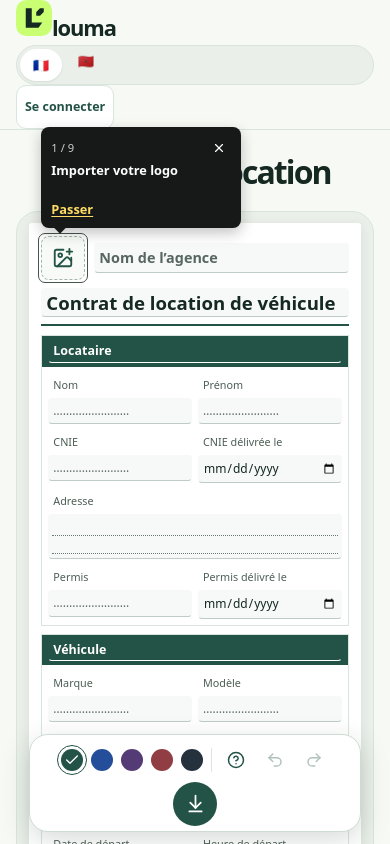
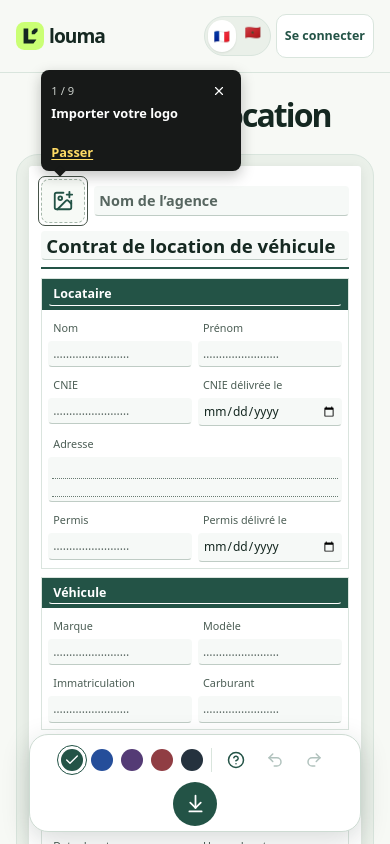
Before and after one commit to boulaffasae/laughing-octo-lamp, a Next.js app: page /fr in a window 390 px wide. Shown: the top 844 px of the page. Built offline with nearby package versions, Linux system fonts and the light colour scheme; no server answers.

Commit message:
Align header navigation horizontally

```diff
--- a/app/globals.css
+++ b/app/globals.css
@@ -240,7 +240,10 @@ h4 {
   border-start-start-radius: 0;
   border-start-end-radius: 0;
 }
-.languages {
+.header-inner,
+.header-actions,
+.languages,
+.logo {
   display: flex;
   align-items: center;
 }
@@ -1086,6 +1089,25 @@ h4 {
   }
 }
 @media (max-width: 410px) {
+  .header-inner {
+    gap: 6px;
+  }
+  .header-inner .logo {
+    gap: 5px;
+    font-size: 1.2rem;
+  }
+  .header-inner .logo img {
+    width: 28px;
+    height: 28px;
+  }
+  .header-actions .languages a {
+    min-inline-size: 28px;
+    padding-inline: 4px;
+  }
+  .header-actions .account-link {
+    gap: 4px;
+    padding-inline: 6px;
+  }
   .scan-form .fields {
     grid-template-columns: minmax(0, 1fr);
   }
```
